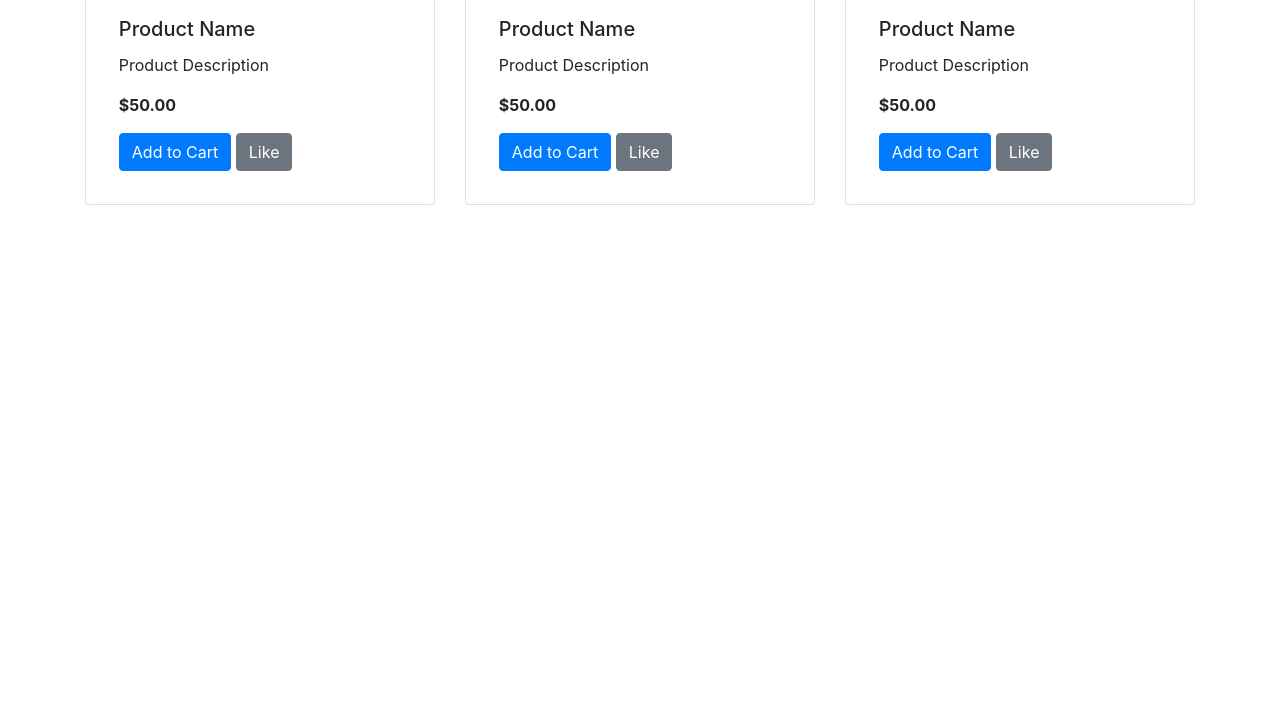
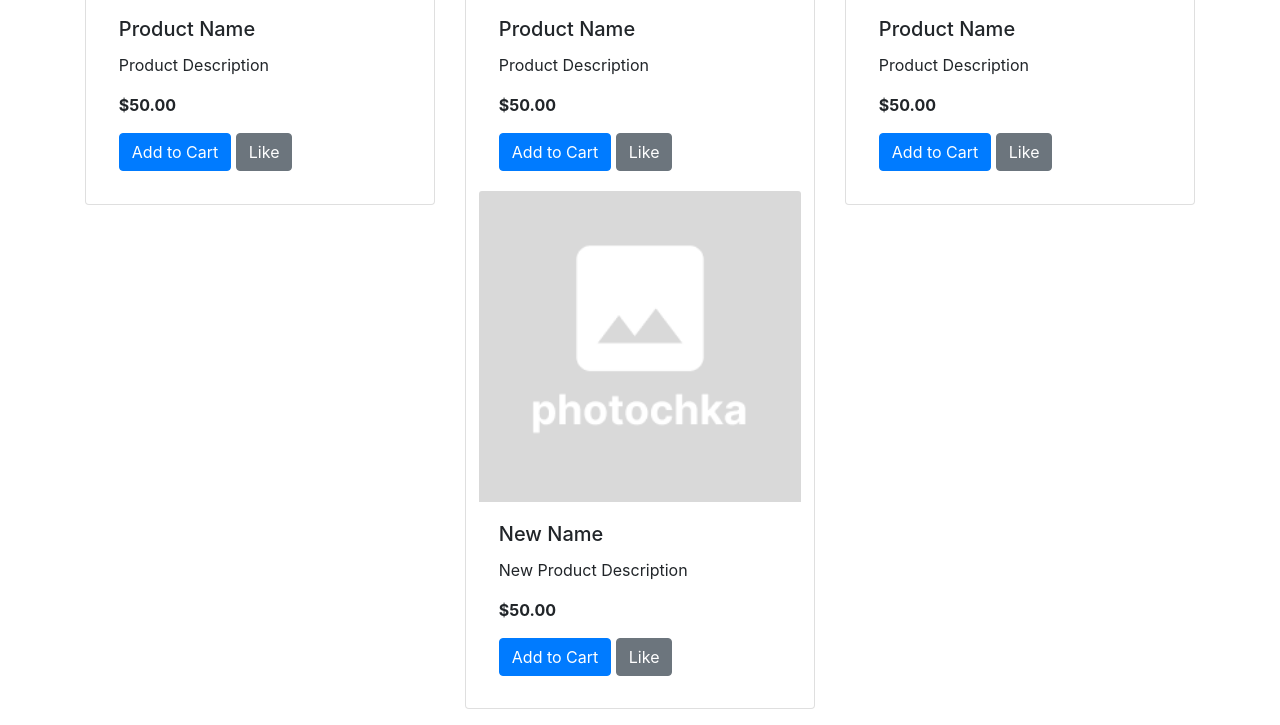
Before and after one commit to NadiaYanchuk/TestTask, a plain HTML site: page index.html in a window 1280 px wide. Shown: the part 1004-1729 px from the top of the page. Before the commit the page ends 1225 px from the top, so only its background shows below. Drawn offline with nearby package versions, Linux system fonts and the light colour scheme.

Commit message:
Initial commit

```diff
--- a/index.html
+++ b/index.html
@@ -72,6 +72,14 @@
 						<button class="btn btn-primary add-to-cart">Add to Cart</button>
 						<button class="btn btn-secondary like">Like</button>
 					</div>
+					<img src="img/product.png" alt="Product Image" class="card-img-top">
+					<div class="card-body">
+						<h5 class="card-title">New Name</h5>
+						<p class="card-text">New Product Description</p>
+						<p class="card-text price">$50.00</p>
+						<button class="btn btn-primary add-to-cart">Add to Cart</button>
+						<button class="btn btn-secondary like">Like</button>
+					</div>
 				</div>
 			</article>
 			<article class="col">
```
